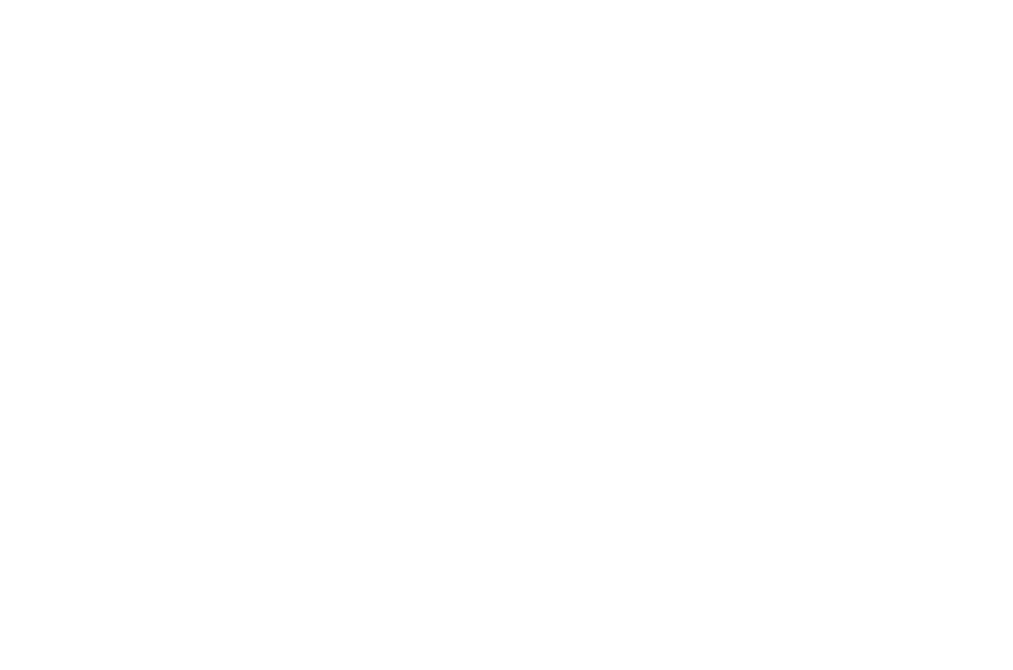
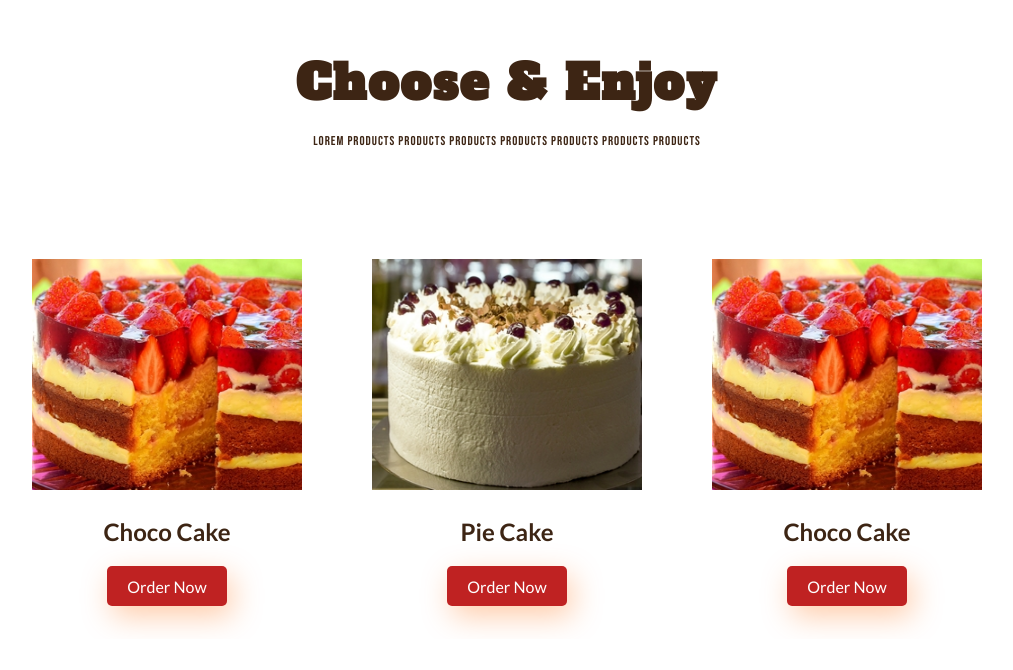
Before and after one commit to dvimukthi/website-UI, a React (Create React App) app: page / in a window 1280 px wide. Shown: the part 930-1600 px from the top of the page, without its empty margins (133-1146 px from the left). Before the commit the page ends 800 px from the top, so only its background shows below. Built offline with nearby package versions, Linux system fonts and the light colour scheme.

Commit message:
Products img

```diff
--- a/src/App.js
+++ b/src/App.js
@@ -2,6 +2,7 @@
 import "./App.css";
 import Navbar from "./Components/Navbar";
 import Header from "./Components/Header";
+import Products from "./Components/Products";
 import { css } from "@emotion/react";
 import PropagateLoader from "react-spinners/PropagateLoader";
 
@@ -33,6 +34,7 @@
         <>
           <Navbar />
           <Header />
+          <Products />
         </>
       )}
     </div>
--- a/src/Components/Products.jsx
+++ b/src/Components/Products.jsx
@@ -1,5 +1,7 @@
 import React from "react";
 import Productbox from "./Productbox";
+import pimage1 from "../images/s1.png";
+import pimage2 from "../images/s2.png";
 
 function Products() {
   return (
@@ -8,7 +10,11 @@
       <p>
         Lorem Products Products Products Products Products Products Products
       </p>
-      <div className="a-container"></div>
+      <div className="a-container">
+        <Productbox image={pimage1} title="Choco Cake" />
+        <Productbox image={pimage2} title="Pie Cake" />
+        <Productbox image={pimage1} title="Choco Cake" />
+      </div>
     </div>
   );
 }
```
